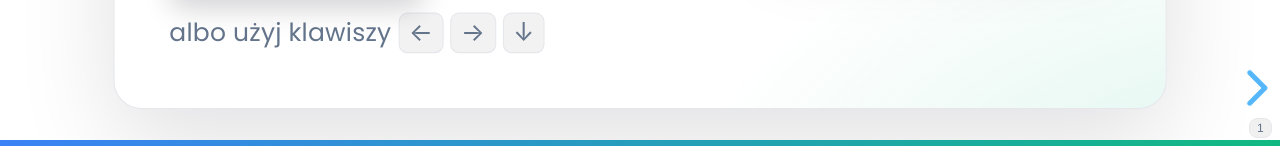
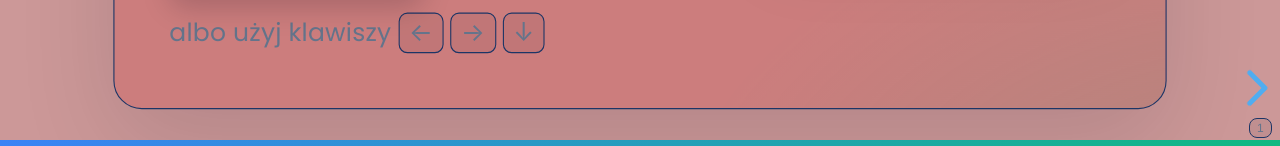
Before and after one commit to WAT-praktyki-2025/prezentacja_teamW, a website: page index.html in a window 1280 px wide. Shown: the part 654-800 px from the top of the page. Drawn offline with Linux system fonts and the light colour scheme.

Commit message:
Zmiany
Zmiany wyglądu

```diff
--- a/index.html
+++ b/index.html
@@ -5,22 +5,23 @@
   <meta name="viewport" content="width=device-width, initial-scale=1.0, maximum-scale=1.0, user-scalable=no" />
   <title>Martianeum – Rozdział 1: Przygotowanie do zadań 6.1–6.5</title>
 
-  <!-- Reveal core -->
+
   <link rel="stylesheet" href="dist/reset.css" />
   <link rel="stylesheet" href="dist/reveal.css" />
   <link rel="stylesheet" href="dist/theme/black.css" id="theme" />
   <link rel="stylesheet" href="plugin/highlight/monokai.css" />
-  <!-- Poppins -->
+
   <link href="https://fonts.googleapis.com/css2?family=Poppins:wght@400;600;700;800&display=swap" rel="stylesheet">
 
+ <!-- zmiana wygładu prezentacji-->
   <style>
-    /* ========================= DESIGN TOKENS ========================= */
+
     :root {
       --ink: #0f172a;
       --muted: #64748b;
-      --bg: #ffffff;
-      --panel: #ffffff;
-      --line: #e5e7eb;
+      --bg: #cc9898;
+      --panel: #cc7d7d;
+      --line: #1c3566;
       --shadow: 0 20px 60px rgba(2,6,23,.08);
       --shadow-lg: 0 30px 90px rgba(2,6,23,.12);
       --green: #10b981;
@@ -31,7 +32,7 @@
     }
     @media (prefers-color-scheme: dark) {
       :root {
-        --ink: #e5e7eb;
+        --ink: #bac978;
         --muted: #94a3b8;
         --bg: #0b1120;
         --panel: #0f172a;
@@ -41,7 +42,7 @@
       }
     }
 
-    /* ========================= TYPOGRAPHY & BASE ========================= */
+
     .reveal {
       color: var(--ink);
       background: var(--bg);
@@ -64,7 +65,7 @@
     .reveal ul, .reveal ol { margin: .55em 0 .3em 1.15em }
     .reveal li { margin: .18em 0 }
 
-    /* ========================= CODE ========================= */
+
     pre, code { font-size: .9em !important; white-space: pre-wrap; word-break: break-word; }
     .reveal code {
       background: rgba(2,6,23,.05);
@@ -81,7 +82,7 @@
     }
     .reveal pre code { background: transparent; border: none; padding: 0 }
 
-    /* ========================= UI COMPONENTS ========================= */
+
     .grid { display: grid; gap: 1rem }
     .grid-2 { grid-template-columns: repeat(2,minmax(0,1fr)) }
     .grid-3 { grid-template-columns: repeat(3,minmax(0,1fr)) }
@@ -116,14 +117,14 @@
     .note .title { font-weight: 700; opacity: .95; margin-bottom: .25em }
     .note.warn { border-color: rgba(245,158,11,.35); background: rgba(245,158,11,.1) }
 
-    /* Reveal polish */
+    /* Reveal  */
     .reveal .progress { height: 6px; background: var(--grad-1) }
     .reveal .slide-number {
       background: rgba(2,6,23,.06); border: 1px solid var(--line); color: var(--muted);
       border-radius: 8px; padding: .2rem .45rem;
     }
 
-    /* ========================= HERO / ROZDZIAŁ ========================= */
+
     section[data-state="cards-light"] .card,
     .hero .stat, .chapter-hero { background: #ffffff !important; color: #0f172a !important; border-color: #e5e7eb !important; box-shadow: var(--shadow) }
     section[data-state="cards-light"] .note { background: #ffffff !important; color: #0f172a !important; border-color: #e5e7eb !important }
@@ -217,14 +218,14 @@
     .chev { display:inline-block; margin-left:.25rem; animation: bounce 1.2s ease-in-out infinite; }
     @keyframes bounce { 0%,100%{ transform: translateY(0) } 50%{ transform: translateY(4px) } }
 
-    /* Small helpers used in content */
+
     .badge-soft {
       display:inline-block; padding:.18em .5em; border-radius:999px;
       border:1px solid rgba(2,6,23,.08); background:rgba(2,6,23,.04);
       font-weight:700; font-size:.92em; letter-spacing:.2px;
     }
 
-    /* Back link */
+
     .back { font-size: .9em; text-decoration: none; color: #2563eb }
     .back:hover { text-decoration: underline }
   </style>
@@ -233,7 +234,7 @@
   <div class="reveal">
     <div class="slides">
 
-      <!-- ====== STRONA TYTUŁOWA ====== -->
+      <!--  Tytół -->
       <section data-state="cards-light">
         <div class="hero">
           <div class="hero-inner">
@@ -260,10 +261,10 @@
         </div>
       </section>
 
-      <!-- ====== ROZDZIAŁ 1 (pionowo ↓) ====== -->
+      <!-- ROZDZIAŁ 1 ( -->
       <section>
 
-        <!-- ====== TYTUŁ ROZDZIAŁU ====== -->
+
         <section class="chapter-title" data-state="cards-light">
           <div class="chapter-hero">
             <div class="top"><div class="num">ROZDZIAŁ 1</div></div>
@@ -273,7 +274,7 @@
           </div>
         </section>
 
-        <!-- ====== OVERVIEW 1/2 ====== -->
+        <!--  OVERVIEW 1/2  -->
         <section id="overview1" data-state="cards-light">
           <h2>Excel – podstawy przed maturą (1/2)</h2>
           <div class="grid grid-2">
@@ -304,7 +305,7 @@
           </div>
         </section>
 
-        <!-- ====== OVERVIEW 2/2 ====== -->
+        <!--  OVERVIEW 2/2 -->
         <section id="overview2" data-state="cards-light">
           <h2>Excel – podstawy przed maturą (2/2)</h2>
           <div class="grid grid-2">
@@ -335,7 +336,7 @@
           </div>
         </section>
 
-        <!-- ====== ROZWINIĘCIA 1–8 ====== -->
+        <!--  ROZWINIĘCIA 1–8 -->
 
         <!-- SLIDE 1: Import danych -->
         <section id="s1-import" data-state="cards-light">
@@ -369,7 +370,7 @@
           </div>
         </section>
 
-        <!-- SLIDE 2: Operacje -->
+        <!-- SLIDE 2: e -->
         <section id="s2-operacje" data-state="cards-light">
           <p><a class="back" href="#/overview1">← Wróć do spisu (1/2)</a></p>
           <h3>2) Podstawowe operacje – co musisz umieć</h3>
@@ -468,7 +469,8 @@
           </ul>
         </section>
 
-      </section><!-- koniec rozdziału 1 -->
+      </section>
+
 
     </div>
   </div>
```
